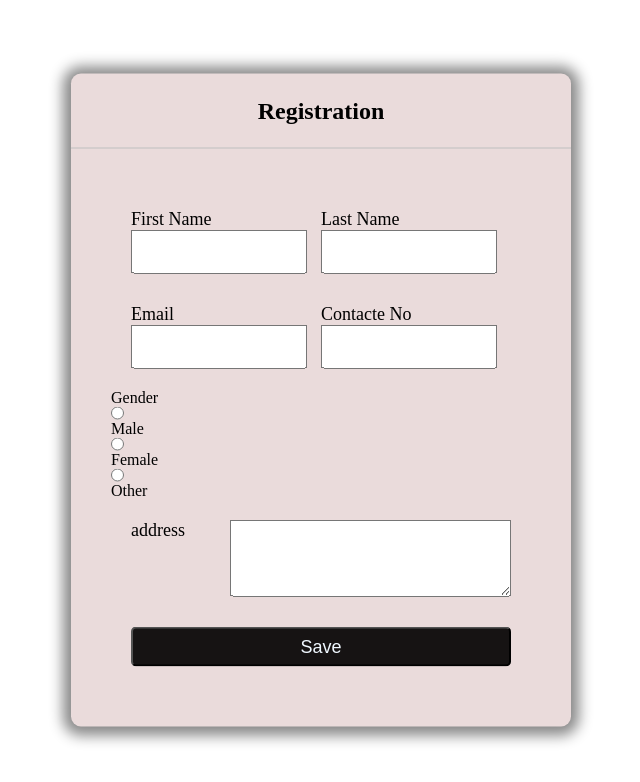
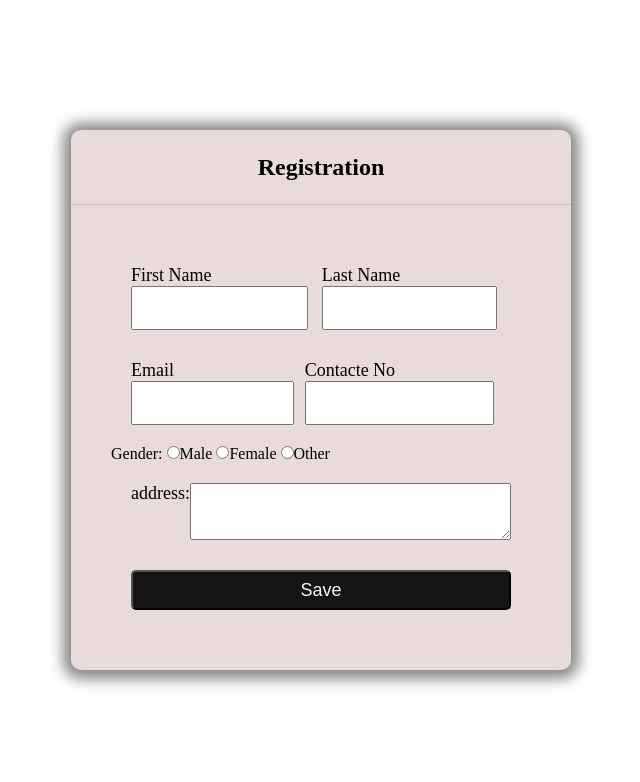
Before and after one commit to vijay-rathore93/manisha_code, a plain HTML site: page registration.html in a window 1280 px wide. Shown: the whole page, without its empty margins (319-959 px from the left). Drawn offline with Linux system fonts and the light colour scheme.

Commit message:
new code

```diff
--- a/css/registration.css
+++ b/css/registration.css
@@ -63,8 +63,12 @@ button{
     margin: 20px;
 }
 .text input{
-    display: flex;
-    flex-direction: row;
-    word-spacing: 10px;
     padding: 10px;
+
+
 }
+textarea{
+width: 310px;
+height: 35px;
+padding: 10px;
+}
--- a/registration.html
+++ b/registration.html
@@ -1,71 +1,59 @@
 <!DOCTYPE html>
 <html lang="en">
-
   <head>
-    <meta charset="UTF-8">
-    <meta name="viewport" content="width=device-width, initial-scale=1.0">
+    <meta charset="UTF-8" />
+    <meta name="viewport" content="width=device-width, initial-scale=1.0" />
     <title>Forget Password</title>
-    <link rel="stylesheet" href="./css/style.css">
-    <link rel="stylesheet" href="./css/registration.css">
+    <link rel="stylesheet" href="./css/style.css" />
+    <link rel="stylesheet" href="./css/registration.css" />
     <script src="./script/script.js"></script>
   </head>
 
   <body>
+    <div class="tab-content">
+      <div id="registrationId" class="tab-pane fade out active">
         <div class="center">
           <h2>Registration</h2>
           <form action="">
             <div class="text_info">
               <div class="text">
                 <label>First Name</label>
-                    <input type="text">
+                <input type="text" />
               </div>
-                <div  class="text">
+              <div class="text">
                 <label>Last Name</label>
-                    <input type="text">
+                <input type="text" />
               </div>
-
-
-
             </div>
 
             <div class="text_info">
-                <div  class="text">
+              <div class="text">
                 <label>Email</label>
-                    <input type="email">
+                <input type="email" />
               </div>
 
-                <div  class="text">
+              <div class="text">
                 <label>Contacte No</label>
-                    <input type="number">
+                <input type="number" />
               </div>
-
             </div>
             <div class="text">
-
-                     <label>Gender </label>
-                    <input type="radio" name="gender">Male
-                    <input type="radio" name="gender">Female
-                    <input type="radio" name="gender">Other
-
-
-            </div >
+              <label>Gender: </label>
+              <input type="radio" name="gender" />Male
+              <input type="radio" name="gender" />Female
+              <input type="radio" name="gender" />Other
+            </div>
             <div class="text_info">
-
-                <label>address </label>
-                <textarea rows="5" cols="33"></textarea>
-
-
-
+              <label>address: </label>
+              <textarea rows="5" cols="5"></textarea>
             </div>
 
             <div class="button">
               <button>Save</button>
             </div>
-
-
           </form>
         </div>
-
+      </div>
+    </div>
   </body>
-
 </html>
```
Also changed, not shown: forget.html (+11 -15 lines), index.html (+2 -2 lines). Lines whose indentation alone changed are shown as unchanged.
